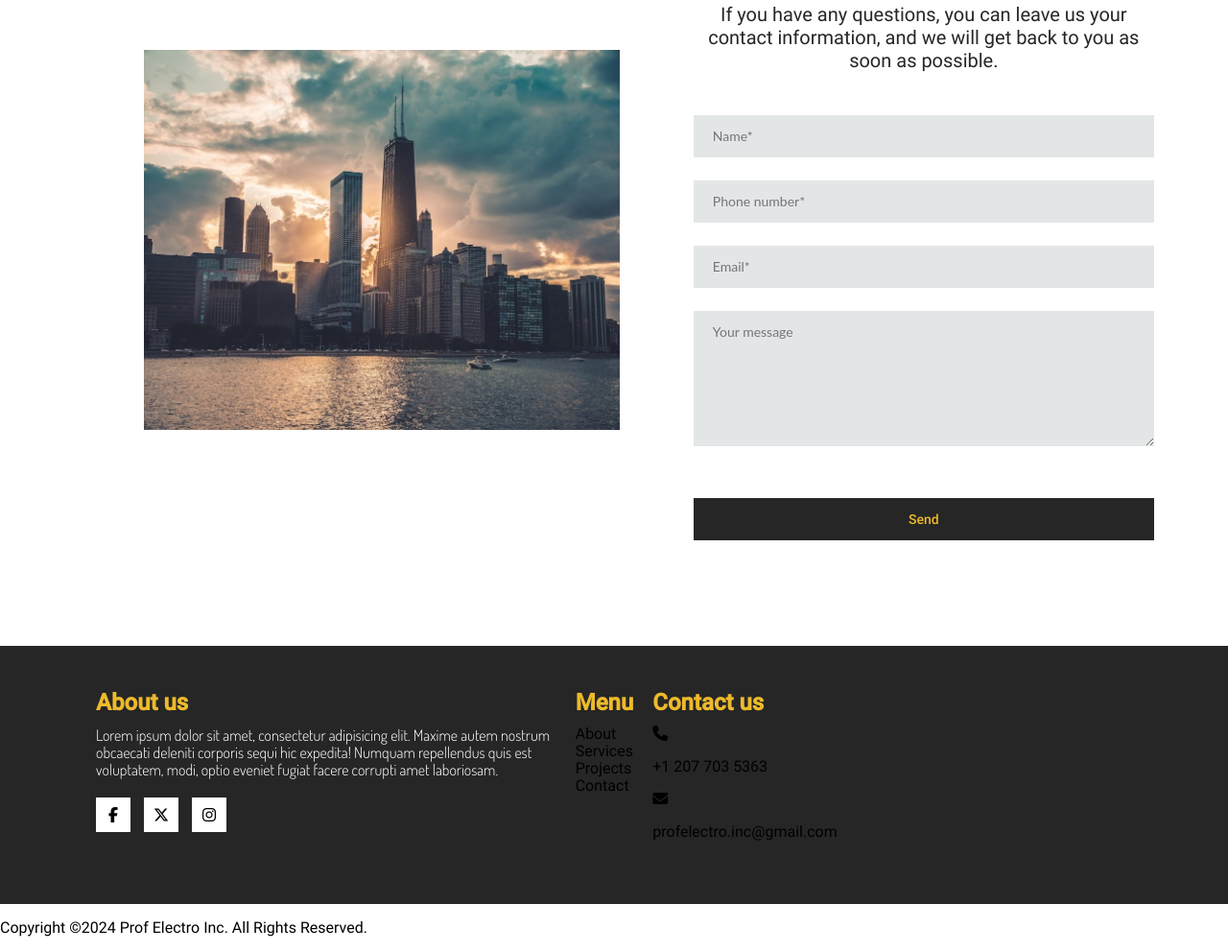
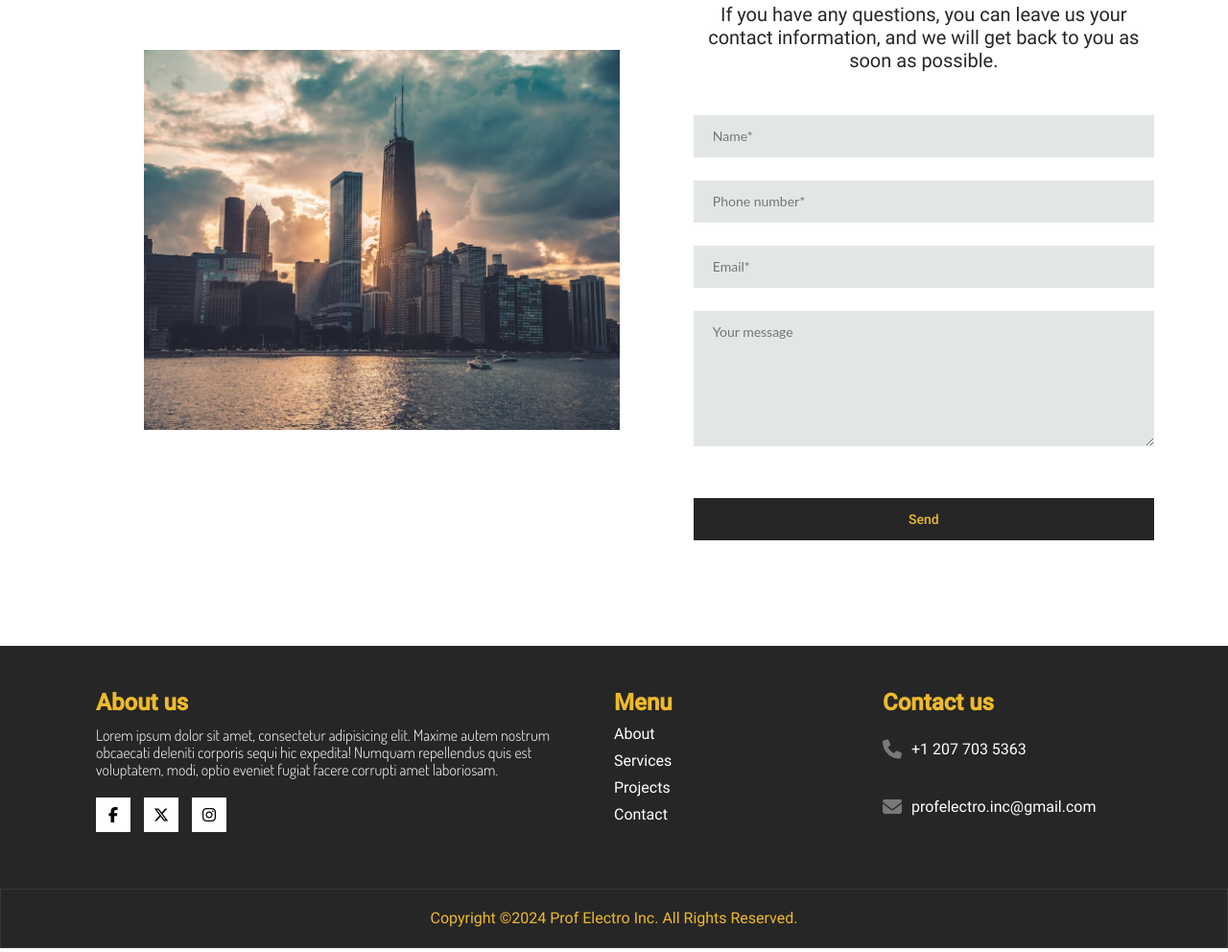
Before and after one commit to Twisterday/prof-electro-inc, a website: page index.html in a window 1280 px wide. Shown: the part 2976-3968 px from the top of the page at 96% size. Drawn offline with nearby package versions, Linux system fonts and the light colour scheme; files whose address does not match are found by name.

Commit message:
finish footer design

```diff
--- a/index.html
+++ b/index.html
@@ -289,13 +289,17 @@
 					Contact us
 				</h2>
 				<ul class="footer__contact-info">
-					<li><span><i class="fa-solid fa-phone"></i></span>
-						<p><a href="tel:+12077035363">+1 207 703 5363</a></p>
+					<li class="footer__contact-item">
+						<span><i class="fa-solid fa-phone"></i></span>
+						<p><a href="tel:+12077035363" class="footer__contact-link">+1 207 703 5363</a></p>
 					</li>
-					<li><span><i class="fa-solid fa-envelope"></i></span>
-						<p><a href="mailto:profelectro.inc@gmail.com">profelectro.inc@gmail.com</a></p>
+					<li class="footer__contact-item">
+						<span><i class="fa-solid fa-envelope"></i></span>
+						<p><a href="mailto:profelectro.inc@gmail.com"
+								class="footer__contact-link">profelectro.inc@gmail.com</a></p>
 					</li>
 				</ul>
+
 			</div>
 		</div>
 	</footer>
--- a/scss/style.scss
+++ b/scss/style.scss
@@ -937,7 +937,7 @@
 		height: auto;
 		padding: 50px 100px;
 		display: grid;
-		grid-template-columns: 2fr 0fr 1fr 1fr;
+		grid-template-columns: 2fr 1fr 1fr;
 		grid-gap: 20px;
 		background-color: #262626;
 	}
@@ -967,5 +967,51 @@
 		position: relative;
 	}
 
+	&__menu-items {
+		list-style: none;
+		padding: 0;
+		margin: 0;
+	}
 
+	&__menu-item {
+		color: #fff;
+		margin-bottom: 10px;
+		display: inline-block;
+	}
+
+	&__contact {
+		position: relative;
+	}
+
+	&__contact-item {
+		display: grid;
+		grid-template-columns: 30px 1fr;
+		align-items: center;
+		margin-bottom: 10px;
+	}
+
+	&__contact-item span {
+		color: #797979;
+		font-size: 20px;
+		gap: 10px;
+	}
+
+	&__contact-link {
+		color: #fff;
+	}
 }
+
+.copyrightText {
+	width: 100%;
+	background: $accent;
+	padding: 5px 100px 5px;
+	text-align: center;
+	color: $yel;
+	border: 1px solid rgba(172, 170, 170, 0.15);
+}
+
+@media(max-width: 1024px) {
+	.footer {
+		padding: 40px;
+	}
+}
```
Also changed, not shown: css/style.css, 1 other file.
